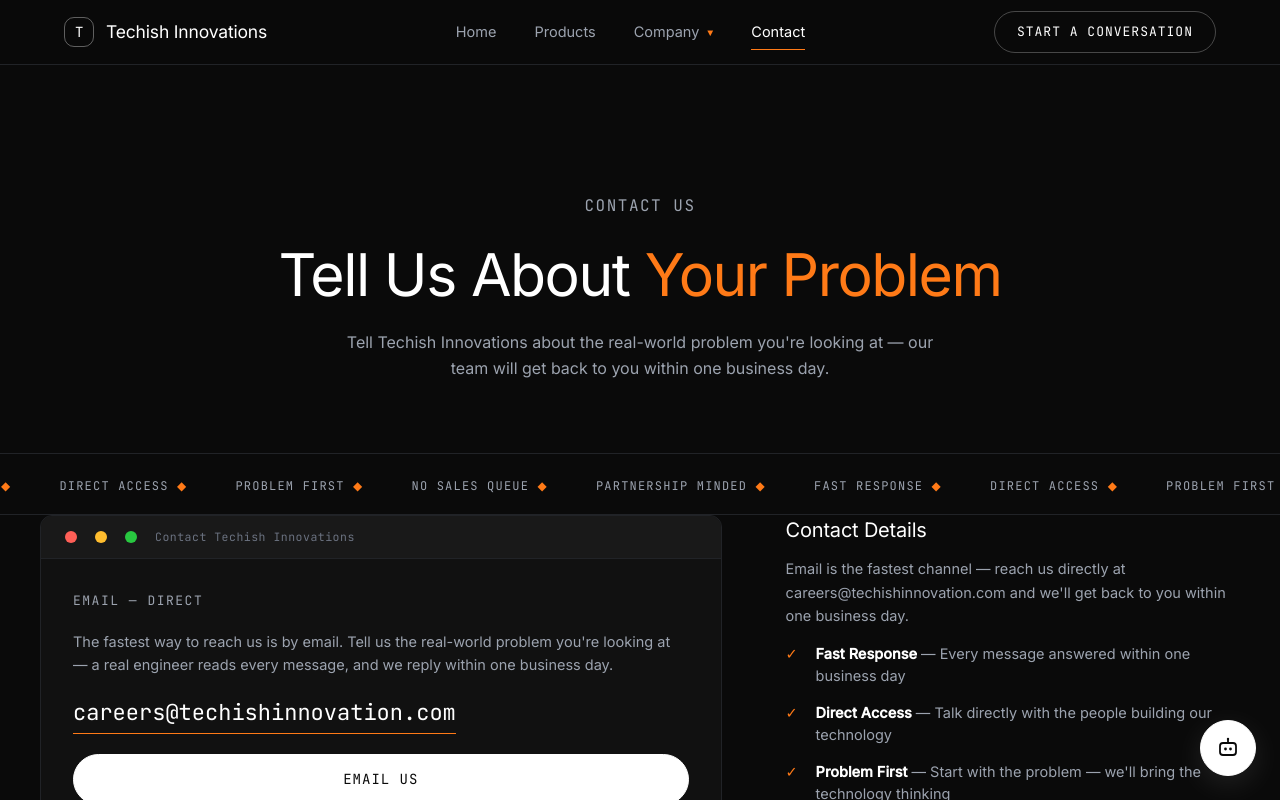
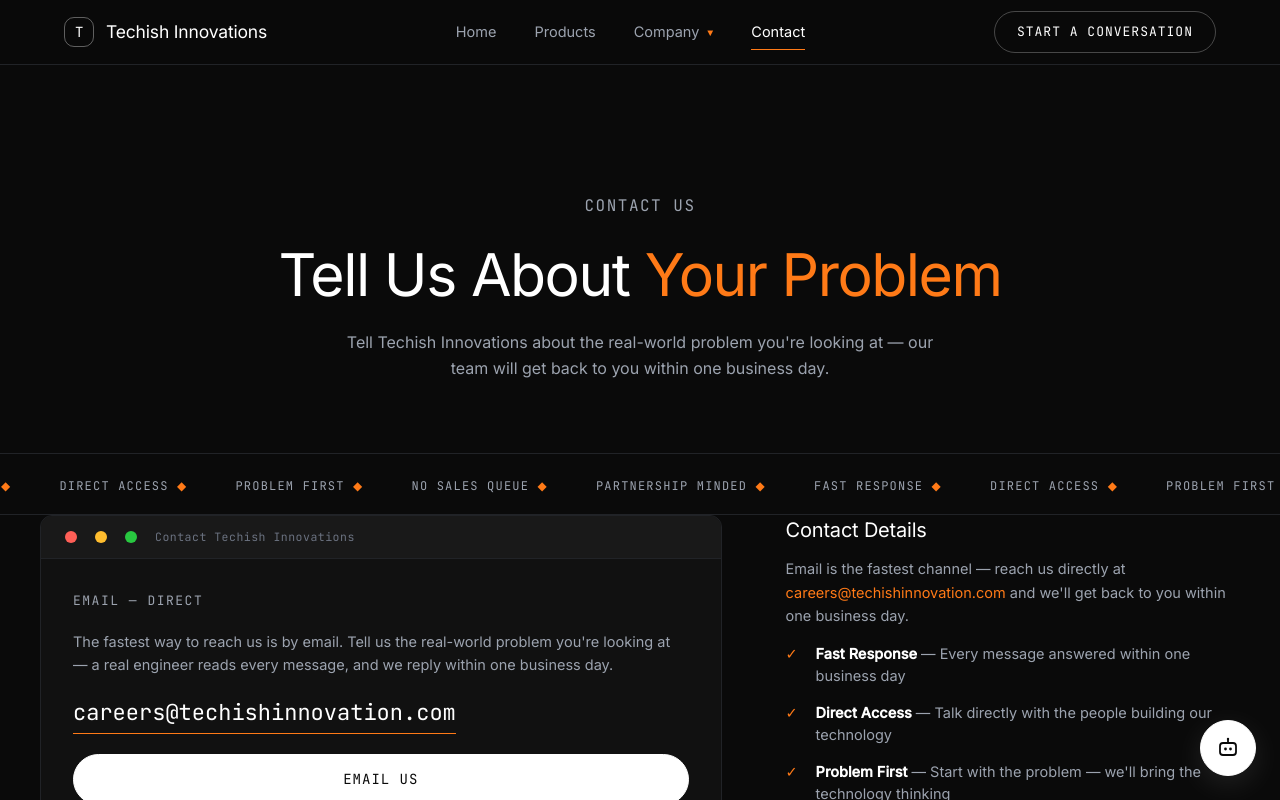
Before and after one commit to ankitmor96/techish-frontend, a React (Vite) app: page /contact in a window 1280 px wide. Shown: the top 800 px of the page. Built offline with nearby package versions, Linux system fonts and the light colour scheme.

Commit message:
Freebuff: IMPORTANT TASK — MAKE ALL EMAIL ADDRESSES FUNCTIONAL

```diff
--- a/src/pages/Contact.tsx
+++ b/src/pages/Contact.tsx
@@ -71,8 +71,13 @@ export default function Contact() {
             <h3>Contact Details</h3>
             <p className="contact-side-note">
               Email is the fastest channel — reach us directly at{" "}
-              {COMPANY_EMAIL} and we'll get back to you within one business
-              day.
+              <a
+                href={`mailto:${COMPANY_EMAIL}`}
+                style={{ color: "var(--tk-accent)" }}
+              >
+                {COMPANY_EMAIL}
+              </a>{" "}
+              and we'll get back to you within one business day.
             </p>
             <ul className="tk-comp-list good">
               {CONTACT_POINTS.map((point) => (
```
